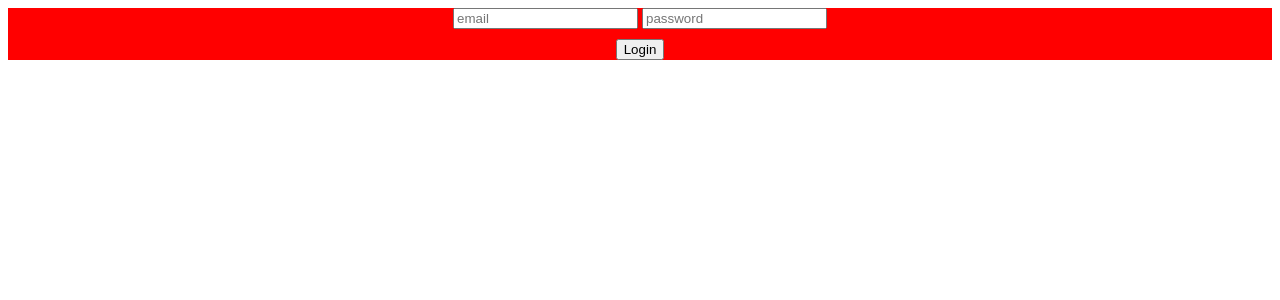
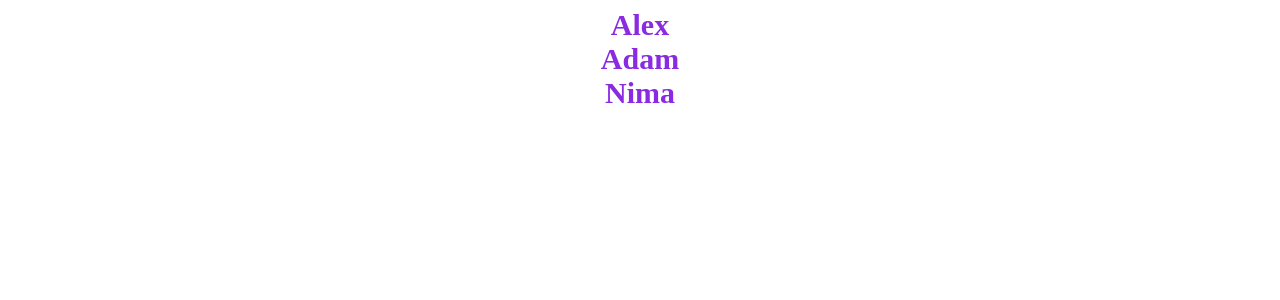
Before and after one commit to steamnp/bfd42, a React (Vite) app: page / in a window 1280 px wide. Shown: the top 300 px of the page. Built offline with nearby package versions, Linux system fonts and the light colour scheme; the HTML template or start-up script is replaced by a standard one.

Commit message:
map method demo

```diff
--- a/src/app.jsx
+++ b/src/app.jsx
@@ -1,44 +1,18 @@
 import styles from './app.module.css'
 
-console.log(styles)
-
 function App() {
-  function handleClick() {
-    console.log('You clicked!')
-  }
-
-  function handleChangeEmail() {
-    console.log('You typed something in email field!')
-  }
-
-  function handleChangePassword() {
-    console.log('You typed something in password field!')
-  }
-
+  const names = ['Alex', 'Adam', 'Nima']
   return (
-    <div className={`${styles.wrapper} ${styles.test}`}>
-      <div className={styles.container}>
-        <input onChange={handleChangeEmail} placeholder="email" type="text" />
-        <input onChange={handleChangePassword} placeholder="password" type="password" />
-      </div>
-      <div className={styles.btn}>
-        <button onClick={handleClick}>Login</button>
-      </div>
+    <div>
+      {names.map(function (el, i) {
+        return (
+          <div className={styles.name} key={i}>
+            {el}
+          </div>
+        )
+      })}
     </div>
   )
 }
 
 export default App
-
-// How to use events in JSX
-// What are some popular event?
-// what is the syntax for event name in HTML and JSX? -> Are they same?
-// HTML -> onchange, onclick
-// JSX -> onChange, onClick
-
-// What is the value type for event prop in JSX?
-// function -> callback function
-
-// If you have function written outside, how to use with events?
-// handleClick() x
-// handleClick
--- a/src/app.module.css
+++ b/src/app.module.css
@@ -1,22 +1,6 @@
-.container {
-  display: flex;
-  justify-content: center;
-  align-items: center;
-  gap: 4px;
+.name {
+  font-size: 30px;
+  font-weight: 700;
+  color: blueviolet;
+  text-align: center;
 }
-
-.wrapper {
-  display: flex;
-  flex-direction: column;
-  justify-content: center;
-}
-
-.btn {
-  margin-top: 10px;
-  display: flex;
-  justify-content: center;
-}
-
-.test {
-  background-color: red;
-}
```
